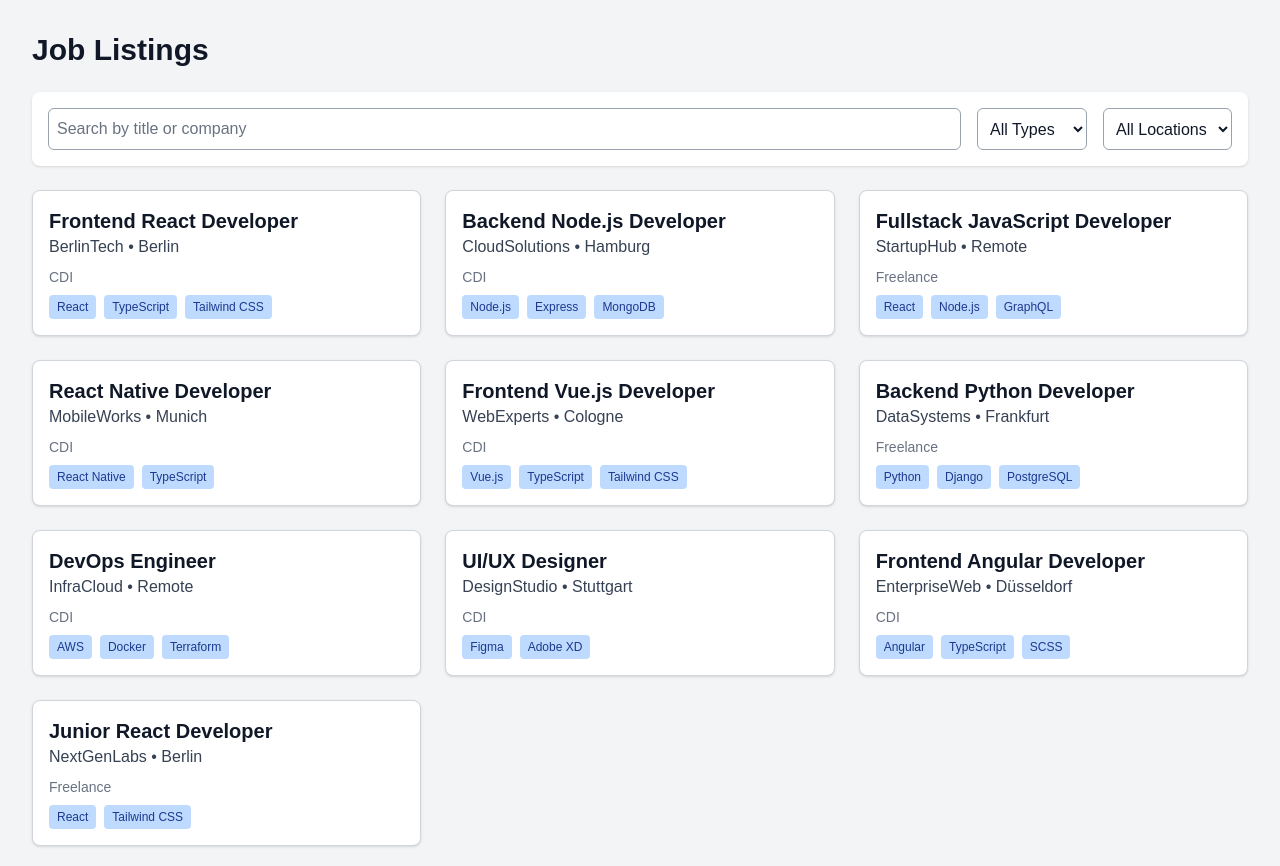
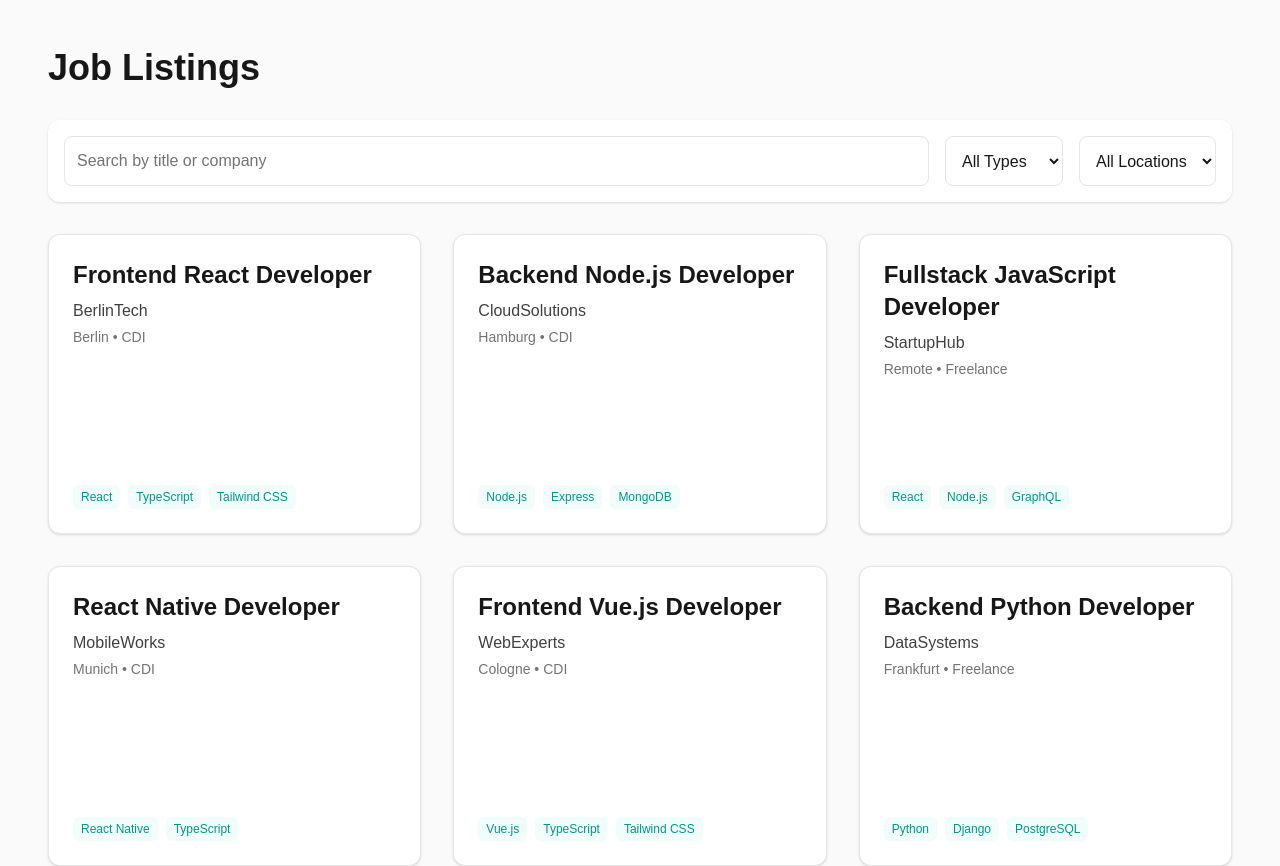
Before and after one commit to MeriamMb/job-board-nextjs, a Next.js app: page /jobs in a window 1280 px wide. Shown: the top 866 px of the page. Built offline with nearby package versions, Linux system fonts and the light colour scheme.

Commit message:
feat: add modern design for Home, Jobs and Job Details pages

```diff
--- a/app/jobs/[slug]/page.tsx
+++ b/app/jobs/[slug]/page.tsx
@@ -16,9 +16,7 @@ export async function generateMetadata({
   const job = jobs.find((job) => job.slug === slug);
 
   if (!job) {
-    return {
-      title: "Job not found",
-    };
+    return { title: "Job not found" };
   }
 
   return {
@@ -37,31 +35,37 @@ export default async function JobPage({ params }: JobPageProps) {
   }
 
   return (
-    <main className="min-h-screen bg-gray-100 p-4 md:p-8">
-      <div className="max-w-3xl mx-auto bg-white p-6 rounded-lg shadow">
-        <h1 className="text-3xl font-bold text-gray-900 mb-2">{job.title}</h1>
+    <main className="min-h-screen bg-neutral-50 p-4 md:p-12">
+      <div className="max-w-3xl mx-auto bg-white p-8 rounded-xl shadow-lg">
+        {/* Title */}
+        <h1 className="text-4xl font-bold text-neutral-900 mb-3">
+          {job.title}
+        </h1>
 
-        <p className="text-gray-700 mb-4">
+        {/* Company / location / type */}
+        <p className="text-neutral-700 mb-6">
           {job.company} • {job.location} • {job.type}
         </p>
 
+        {/* Tech stack badges */}
         <div className="flex flex-wrap gap-2 mb-6">
           {job.stack.map((tech) => (
             <span
               key={tech}
-              className="bg-blue-200 text-blue-900 px-2 py-1 rounded text-sm"
+              className="bg-teal-50 text-teal-600 px-3 py-1 rounded-md text-sm font-medium"
             >
               {tech}
             </span>
           ))}
         </div>
 
-        <p className="text-gray-800 leading-relaxed">{job.description}</p>
+        {/* Description */}
+        <p className="text-neutral-800 leading-relaxed mb-8">
+          {job.description}
+        </p>
 
-        <button
-          className="mt-8 w-full md:w-auto bg-blue-600 text-white px-6 py-3 rounded-lg font-medium
-             hover:bg-blue-700 focus:outline-none focus:ring-2 focus:ring-blue-500 transition"
-        >
+        {/* CTA */}
+        <button className="w-full md:w-auto bg-teal-500 text-white px-6 py-3 rounded-lg font-medium hover:bg-teal-600 focus:outline-none focus:ring-2 focus:ring-teal-400 transition">
           Apply Now
         </button>
       </div>
--- a/app/jobs/page.tsx
+++ b/app/jobs/page.tsx
@@ -5,28 +5,44 @@ import JobCard from "../../components/JobCard";
 import JobFilters from "../../components/JobFilters";
 import { jobs } from "../../data/jobs";
 import { Job } from "../../types/job";
+import Link from "next/link";
 
 export default function JobsPage() {
   const [filteredJobs, setFilteredJobs] = useState<Job[]>(jobs);
 
   return (
-    <main className="min-h-screen bg-gray-100">
-      <div className="max-w-7xl mx-auto p-4 md:p-8">
-        <h1 className="text-3xl font-bold mb-6 text-gray-900">Job Listings</h1>
+    <main className="min-h-screen bg-neutral-50">
+      <div className="max-w-7xl mx-auto p-6 md:p-12">
+        {/* Title */}
+        <h1 className="text-4xl font-bold mb-8 text-neutral-900">
+          Job Listings
+        </h1>
 
+        {/* Filters */}
         <JobFilters jobs={jobs} onFilter={setFilteredJobs} />
 
+        {/* Job grid or empty state */}
         {filteredJobs.length === 0 ? (
-          <p className="text-gray-600 text-center mt-12">
+          <p className="text-center text-neutral-600 mt-16 text-lg">
             No job offers match your search criteria.
           </p>
         ) : (
-          <div className="grid md:grid-cols-2 lg:grid-cols-3 gap-6">
+          <div className="grid grid-cols-1 md:grid-cols-2 lg:grid-cols-3 gap-8 mt-8">
             {filteredJobs.map((job) => (
               <JobCard key={job.id} job={job} />
             ))}
           </div>
         )}
+
+        {/* Back link */}
+        <div className="mt-12 text-center">
+          <Link
+            href="/"
+            className="text-teal-500 hover:text-teal-600 transition font-medium"
+          >
+            ← Back to home
+          </Link>
+        </div>
       </div>
     </main>
   );
--- a/app/page.tsx
+++ b/app/page.tsx
@@ -1,9 +1,39 @@
+import Link from "next/link";
+
 export default function Home() {
   return (
-    <main className="min-h-screen flex items-center justify-center">
-      <h1 className="text-3xl font-bold">
-        Job Board – Find your next opportunity
-      </h1>
+    <main className="min-h-screen bg-neutral-50">
+      <div className="mx-auto max-w-6xl px-4">
+        {/* Hero */}
+        <section className="py-32 text-center">
+          <h1 className="text-5xl sm:text-6xl font-bold tracking-tight text-neutral-900 max-w-3xl mx-auto">
+            Find your next
+            <span className="block text-teal-500">tech opportunity</span>
+          </h1>
+
+          <p className="mt-8 text-lg text-neutral-600 max-w-2xl mx-auto leading-relaxed">
+            Browse curated job opportunities in tech. Simple, fast, and focused
+            on what really matters.
+          </p>
+
+          {/* CTA */}
+          <div className="mt-12 flex justify-center gap-4">
+            <Link
+              href="/jobs"
+              className="rounded-lg bg-teal-500 px-8 py-4 text-sm font-medium text-white hover:bg-teal-600 transition shadow-md hover:shadow-lg"
+            >
+              Browse jobs
+            </Link>
+
+            <Link
+              href="/jobs"
+              className="rounded-lg border border-teal-500 px-8 py-4 text-sm text-teal-500 hover:bg-teal-50 transition"
+            >
+              View latest offers
+            </Link>
+          </div>
+        </section>
+      </div>
     </main>
   );
 }
--- a/components/JobCard.tsx
+++ b/components/JobCard.tsx
@@ -8,18 +8,26 @@ type JobCardProps = {
 export default function JobCard({ job }: JobCardProps) {
   return (
     <Link href={`/jobs/${job.slug}`}>
-      <div className="border border-gray-300 rounded-lg p-4 bg-white shadow-sm hover:shadow-md transition cursor-pointer">
-        <h2 className="text-xl font-bold text-gray-900">{job.title}</h2>
-        <p className="text-gray-700">
-          {job.company} • {job.location}
+      <div className="flex flex-col h-full min-h-[300px] border border-neutral-200 rounded-xl p-6 bg-white shadow-sm hover:shadow-lg transition-transform duration-200 ease-in-out hover:-translate-y-1 cursor-pointer">
+        {/* Job title */}
+        <h2 className="text-2xl font-semibold text-neutral-900 mb-2">
+          {job.title}
+        </h2>
+
+        {/* Company */}
+        <p className="text-neutral-700 mb-1">{job.company}</p>
+
+        {/* Location & type */}
+        <p className="text-neutral-500 text-sm">
+          {job.location} • {job.type}
         </p>
-        <p className="text-sm text-gray-500 mt-2">{job.type}</p>
 
-        <div className="flex flex-wrap gap-2 mt-2">
+        {/* Tech stack badges */}
+        <div className="flex flex-wrap gap-2 mt-4 mt-auto">
           {job.stack.map((tech) => (
             <span
               key={tech}
-              className="bg-blue-200 text-blue-900 px-2 py-1 rounded text-xs"
+              className="bg-teal-50 text-teal-600 px-2 py-1 rounded-md text-xs font-medium"
             >
               {tech}
             </span>
--- a/components/JobFilters.tsx
+++ b/components/JobFilters.tsx
@@ -1,11 +1,10 @@
 import { Job } from "../types/job";
+import { useState, useEffect } from "react";
 
 type JobFiltersProps = {
   jobs: Job[];
   onFilter: (filtered: Job[]) => void;
 };
-
-import { useState, useEffect } from "react";
 
 export default function JobFilters({ jobs, onFilter }: JobFiltersProps) {
   const [search, setSearch] = useState("");
@@ -36,28 +35,28 @@ export default function JobFilters({ jobs, onFilter }: JobFiltersProps) {
     onFilter(filtered);
   }, [search, typeFilter, locationFilter, jobs, onFilter]);
 
-  // Extraire toutes les options uniques
   const types = Array.from(new Set(jobs.map((job) => job.type)));
   const locations = Array.from(new Set(jobs.map((job) => job.location)));
 
   return (
-    <div className="bg-white p-4 rounded-lg shadow-sm mb-6 flex flex-col md:flex-row gap-4">
+    <div className="bg-white p-4 rounded-xl shadow-sm mb-6 flex flex-col md:flex-row gap-4">
       <input
         type="text"
         placeholder="Search by title or company"
         value={search}
         onChange={(e) => setSearch(e.target.value)}
-        className="border border-gray-400 rounded-md p-2 flex-1
-             bg-white text-gray-900
-             placeholder-gray-500
-             focus:outline-none focus:ring-2 focus:ring-blue-500"
+        className="border border-neutral-200 rounded-lg p-3 flex-1
+                   bg-white text-neutral-900
+                   placeholder-neutral-500
+                   focus:outline-none focus:ring-2 focus:ring-teal-500"
       />
+
       <select
         value={typeFilter}
         onChange={(e) => setTypeFilter(e.target.value)}
-        className="border border-gray-400 rounded-md p-2
-             bg-white text-gray-900
-             focus:outline-none focus:ring-2 focus:ring-blue-500"
+        className="border border-neutral-200 rounded-lg p-3
+                   bg-white text-neutral-900
+                   focus:outline-none focus:ring-2 focus:ring-teal-500"
       >
         <option value="">All Types</option>
         {types.map((t) => (
@@ -66,12 +65,13 @@ export default function JobFilters({ jobs, onFilter }: JobFiltersProps) {
           </option>
         ))}
       </select>
+
       <select
         value={locationFilter}
         onChange={(e) => setLocationFilter(e.target.value)}
-        className="border border-gray-400 rounded-md p-2
-             bg-white text-gray-900
-             focus:outline-none focus:ring-2 focus:ring-blue-500"
+        className="border border-neutral-200 rounded-lg p-3
+                   bg-white text-neutral-900
+                   focus:outline-none focus:ring-2 focus:ring-teal-500"
       >
         <option value="">All Locations</option>
         {locations.map((l) => (
```
